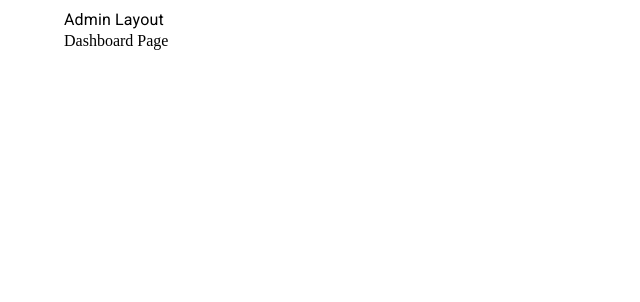
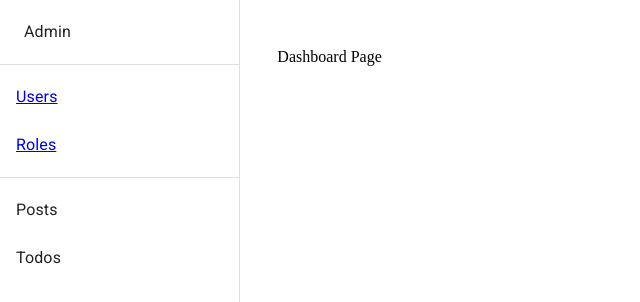
Before and after one commit to neominalsolutions/react-routing, a React (Vite) app: page /admin in a window 1280 px wide. Shown: the top 302 px of the page, without its empty margins (0-640 px from the left). Built offline with nearby package versions, Linux system fonts and the light colour scheme.

Commit message:
Admin Layout

```diff
--- /dev/null
+++ b/src/layout/admin.layout.tsx
@@ -0,0 +1,34 @@
+import Container from '@mui/material/Container';
+import SideMenu from './side.menu';
+import Box from '@mui/material/Box';
+import { Outlet } from 'react-router';
+import Grid from '@mui/material/Grid';
+
+function AdminLayout() {
+	return (
+		<>
+			<Container maxWidth={'xl'}>
+				<Grid container spacing={2}>
+					<Grid size={2}>
+						<SideMenu />
+					</Grid>
+
+					<Grid size={8}>
+						<Box
+							sx={{
+								padding: 5,
+								display: 'flex',
+								flexDirection: 'row',
+								justifyContent: 'left',
+							}}
+						>
+							<Outlet />
+						</Box>
+					</Grid>
+				</Grid>
+			</Container>
+		</>
+	);
+}
+
+export default AdminLayout;
--- /dev/null
+++ b/src/layout/side.menu.tsx
@@ -0,0 +1,56 @@
+import Divider from '@mui/material/Divider';
+import Drawer from '@mui/material/Drawer';
+import List from '@mui/material/List';
+import ListItem from '@mui/material/ListItem';
+import ListItemButton from '@mui/material/ListItemButton';
+import ListItemText from '@mui/material/ListItemText';
+import Toolbar from '@mui/material/Toolbar';
+import Typography from '@mui/material/Typography';
+import { Link } from 'react-router';
+
+function SideMenu() {
+	return (
+		<Drawer
+			sx={{
+				width: 240,
+				flexShrink: 0,
+				display: 'block',
+				'& .MuiDrawer-paper': {
+					width: 240,
+					boxSizing: 'border-box',
+				},
+			}}
+			variant="permanent"
+			anchor="left"
+		>
+			<Toolbar>
+				<Typography>Admin</Typography>
+			</Toolbar>
+			<Divider />
+			<List>
+				{[
+					{ name: 'Users', path: '/admin/users' },
+					{ name: 'Roles', path: '/admin/roles' },
+				].map((item, index) => (
+					<ListItem key={index} disablePadding>
+						<ListItemButton>
+							<ListItemText primary={<Link to={item.path}>{item.name}</Link>} />
+						</ListItemButton>
+					</ListItem>
+				))}
+			</List>
+			<Divider />
+			<List>
+				{['Posts', 'Todos'].map((text, index) => (
+					<ListItem key={index} disablePadding>
+						<ListItemButton>
+							<ListItemText primary={text} />
+						</ListItemButton>
+					</ListItem>
+				))}
+			</List>
+		</Drawer>
+	);
+}
+
+export default SideMenu;
--- a/src/routes/admin.routes.tsx
+++ b/src/routes/admin.routes.tsx
@@ -1,17 +1,9 @@
-import Container from '@mui/material/Container';
-import Typography from '@mui/material/Typography';
-import { Outlet, type RouteObject } from 'react-router';
+import { type RouteObject } from 'react-router';
+import AdminLayout from '../layout/admin.layout';
 
 const adminRoutes: RouteObject = {
 	path: 'admin',
-	element: (
-		<>
-			<Container>
-				<Typography>Admin Layout</Typography>
-				<Outlet />
-			</Container>
-		</>
-	),
+	Component: AdminLayout,
 	children: [
 		{
 			index: true, // ilk bu path gelince açılacak ana sayfa
```
